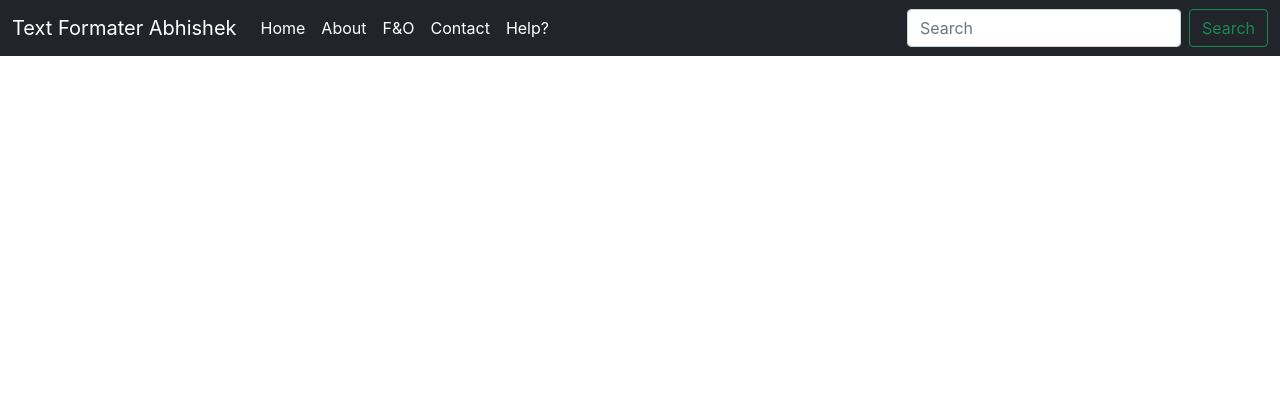
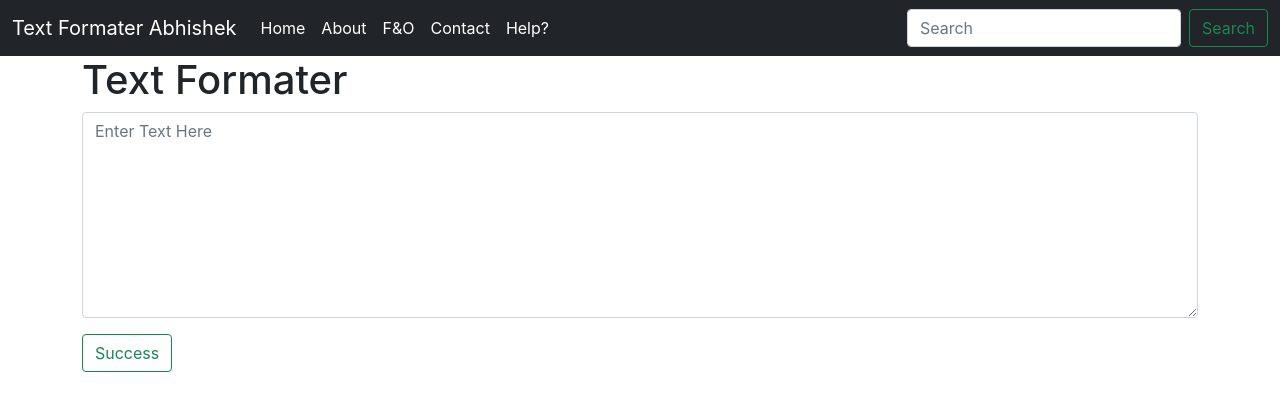
Before and after one commit to Abhisheksharma004/React-CWH, a React (Create React App) app in the folder textformater/: page / in a window 1280 px wide. Shown: the top 410 px of the page. Built offline with nearby package versions, Linux system fonts and the light colour scheme.

Commit message:
add text box

```diff
--- a/textformater/src/App.js
+++ b/textformater/src/App.js
@@ -1,9 +1,13 @@
 import './App.css';
 import Navbar from './components/Navbar';
+import TextBox from './components/TextBox';
 
 function App(prop) {
   return (
-        <Navbar title="Text Formater Abhishek" />
+    <>
+        <Navbar title="Text Formater Abhishek" home="Home" about="About" fo="F&O" con="Contact" hep="Help?" />
+        <TextBox />
+    </>
   );
 }
 
--- a/textformater/src/components/Navbar.js
+++ b/textformater/src/components/Navbar.js
@@ -12,19 +12,19 @@ export default function Navbar(props) {
                     <div className="collapse navbar-collapse" id="navbarSupportedContent">
                         <ul className="navbar-nav me-auto mb-2 mb-lg-0">
                             <li className="nav-item">
-                                <a className="nav-link active" aria-current="page" href="/">Home</a>
+                                <a className="nav-link active" aria-current="page" href="/">{props.home}</a>
                             </li>
                             <li className="nav-item">
-                                <a className="nav-link active" aria-current="page" href="/">About</a>
+                                <a className="nav-link active" aria-current="page" href="/">{props.about}</a>
                             </li>
                             <li className="nav-item">
-                                <a className="nav-link active" aria-current="page" href="/">F&O</a>
+                                <a className="nav-link active" aria-current="page" href="/">{props.fo}</a>
                             </li>
                             <li className="nav-item">
-                                <a className="nav-link active" aria-current="page" href="/">Contact</a>
+                                <a className="nav-link active" aria-current="page" href="/">{props.con}</a>
                             </li>
                             <li className="nav-item">
-                                <a className="nav-link active" aria-current="page" href="/">Help?</a>
+                                <a className="nav-link active" aria-current="page" href="/">{props.hep}</a>
                             </li>
                         </ul>
                         <form className="d-flex">
--- /dev/null
+++ b/textformater/src/components/TextBox.js
@@ -0,0 +1,15 @@
+import React from 'react'
+
+function TextBox() {
+    return (
+        <div className="container mb-5">
+            <h1>Text Formater</h1>
+            <div className="mb-3">
+                <textarea className="form-control" rows="8" placeholder='Enter Text Here'></textarea>
+            </div>
+            <button type="button" className="btn btn-outline-success">Success</button>
+        </div>
+    )
+}
+
+export default TextBox
```
